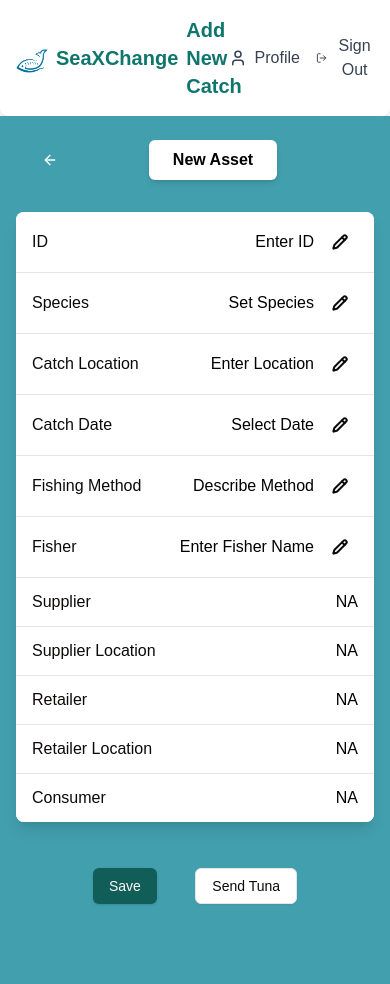
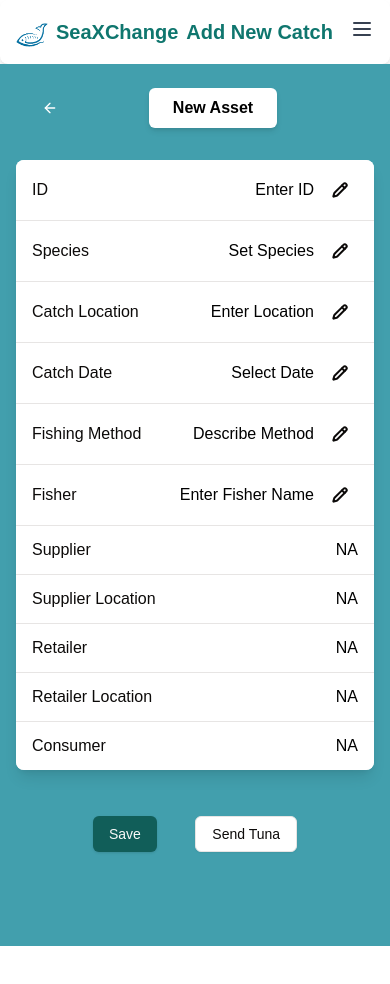
Before and after one commit to jeffrouzel/SeaXChange-Web, a Next.js app in the folder Frontend/: page /addcatch in a window 390 px wide. Shown: the top 984 px of the page. After the commit the page ends 946 px from the top, so only its background shows below. Built offline with nearby package versions, Linux system fonts and the light colour scheme.

Commit message:
added hamburger icon in header

```diff
--- a/Frontend/components/ui/HomepageHeader.tsx
+++ b/Frontend/components/ui/HomepageHeader.tsx
@@ -1,9 +1,9 @@
 "use client";
-import { User, LogOut } from "lucide-react";
+import { User, LogOut, Menu } from "lucide-react";
 import { Popover, PopoverTrigger } from "@/components/ui/popover";
 import ProfileContent from "@/components/ProfileContent";
-
-import { useRouter } from 'next/navigation';
+import { useRouter } from "next/navigation";
+import { useState } from "react";
 
 interface HomepageHeaderProps {
   title: string;
@@ -11,8 +11,8 @@ interface HomepageHeaderProps {
 
 const HomepageHeader: React.FC<HomepageHeaderProps> = ({ title }) => {
   const router = useRouter();
+  const [menuOpen, setMenuOpen] = useState(false);
 
-  // Log Out
   const handleSignOut = () => {
     router.push("/auth/login");
   };
@@ -23,8 +23,9 @@ const HomepageHeader: React.FC<HomepageHeaderProps> = ({ title }) => {
         <img src="/tuna-logo.png" alt="SeaXChange" className="h-8 mr-2" />
         SeaXChange <span className="ml-2">{title}</span>
       </h1>
-      <div className="flex gap-4">
-        {/* Show Profile Information POPOVER */}
+
+      {/* Desktop Menu */}
+      <div className="hidden md:flex gap-4 items-center">
         <Popover>
           <PopoverTrigger asChild>
             <button className="flex items-center gap-2 text-gray-700 hover:text-teal-700">
@@ -33,12 +34,41 @@ const HomepageHeader: React.FC<HomepageHeaderProps> = ({ title }) => {
           </PopoverTrigger>
           <ProfileContent />
         </Popover>
-        {/* Sign Out Button */}
         <button
           className="flex items-center gap-2 text-gray-700 hover:text-red-600"
-          onClick={handleSignOut}>
+          onClick={handleSignOut}
+        >
           <LogOut size={18} /> Sign Out
         </button>
+      </div>
+
+      {/* Mobile Menu Button */}
+      <div className="md:hidden relative">
+        <button
+          className="text-gray-700 hover:text-teal-700"
+          onClick={() => setMenuOpen(!menuOpen)}
+        >
+          <Menu size={24} />
+        </button>
+
+        {menuOpen && (
+          <div className="absolute right-0 mt-2 w-40 bg-white shadow-lg rounded-md z-50">
+            <Popover>
+              <PopoverTrigger asChild>
+                <button className="w-full text-left px-4 py-2 text-gray-700 hover:bg-teal-100 flex items-center gap-2">
+                  <User size={18} /> Profile
+                </button>
+              </PopoverTrigger>
+              <ProfileContent />
+            </Popover>
+            <button
+              onClick={handleSignOut}
+              className="w-full text-left px-4 py-2 text-gray-700 hover:bg-red-100 flex items-center gap-2"
+            >
+              <LogOut size={18} /> Sign Out
+            </button>
+          </div>
+        )}
       </div>
     </header>
   );
```
